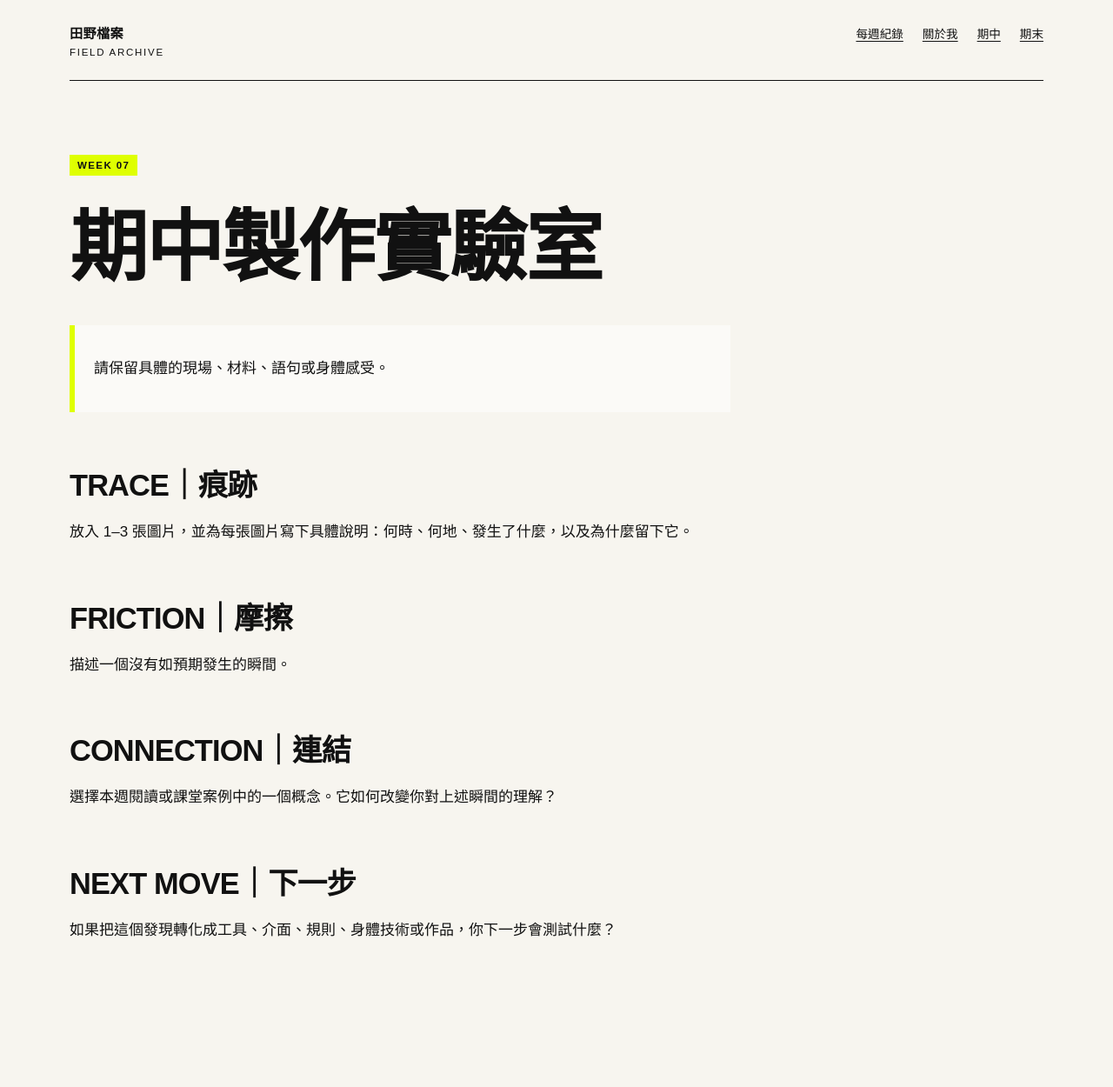
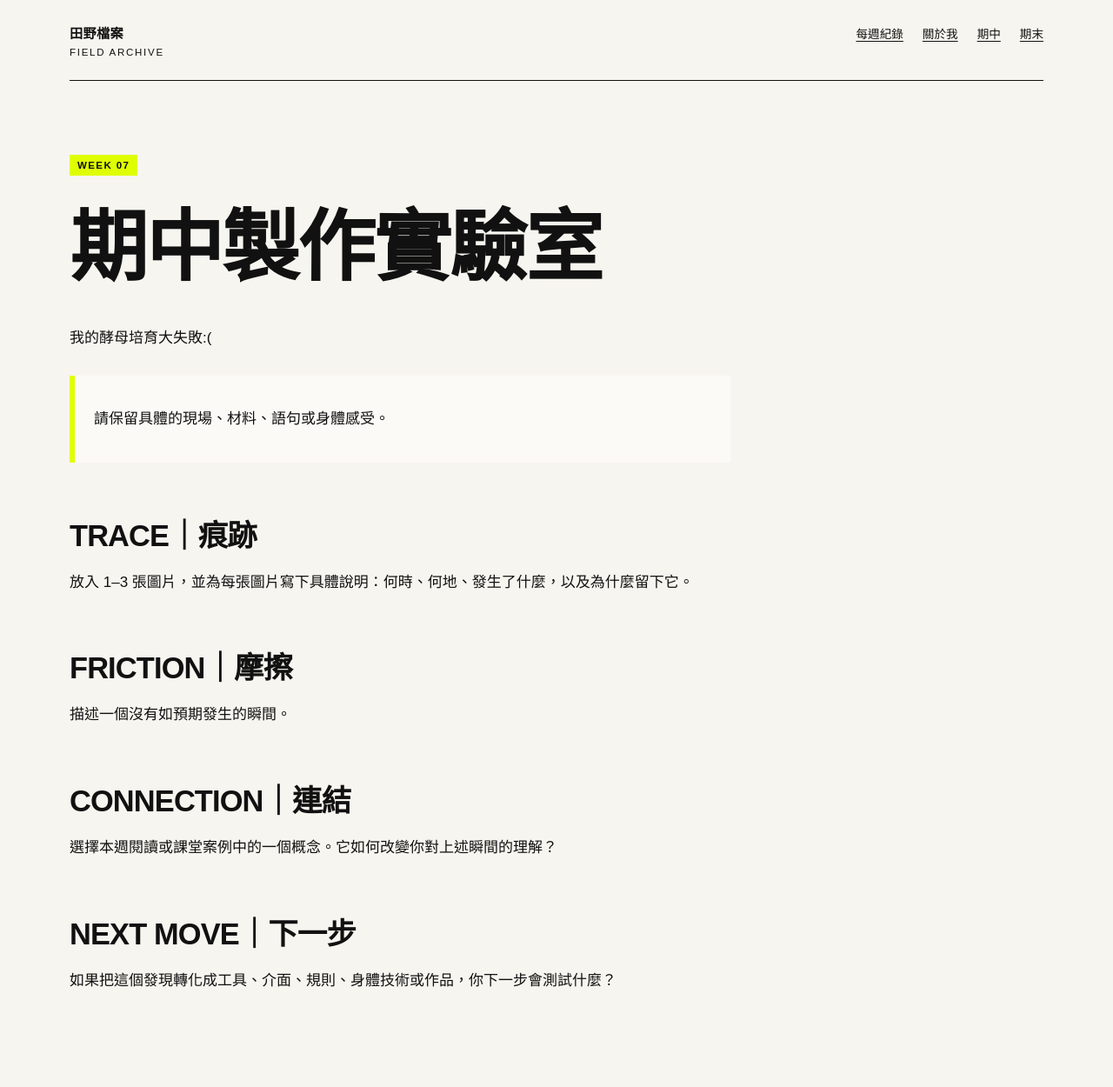
Before and after one commit to bondybondy/fieldworkarchive, a Jekyll site: the page built from weeks/week-07.md, in a window 1280 px wide. Shown: the whole page at 87% size. Built offline with Jekyll 4.4.1, drawn with Linux system fonts in a browser that asks for light colours; before the commit the page ends 1192 px from its top, so only the background shows below that.

Commit message:
Update week-07.md

```diff
--- a/weeks/week-07.md
+++ b/weeks/week-07.md
@@ -6,7 +6,7 @@ permalink: /weeks/week-07/
 <span class="label">WEEK 07</span>
 
 # 期中製作實驗室
-
+我的酵母培育大失敗:(
 > 請保留具體的現場、材料、語句或身體感受。
 
 ## TRACE｜痕跡
```
